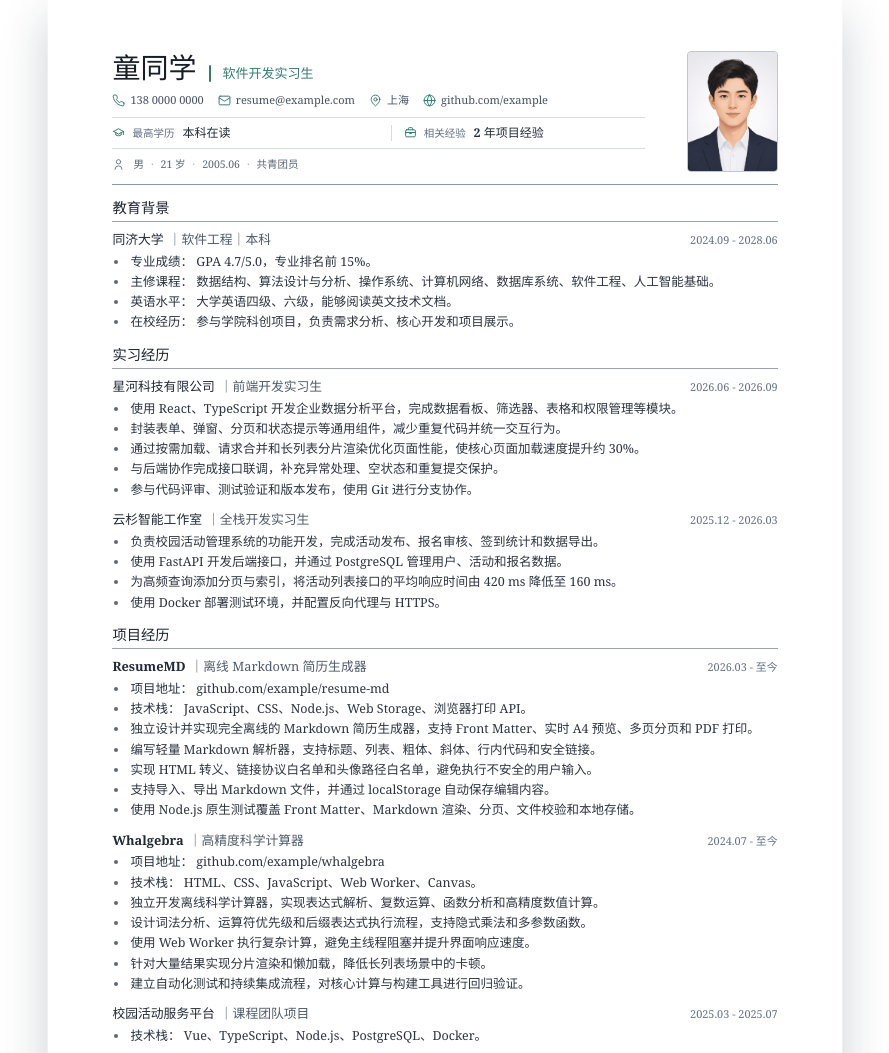
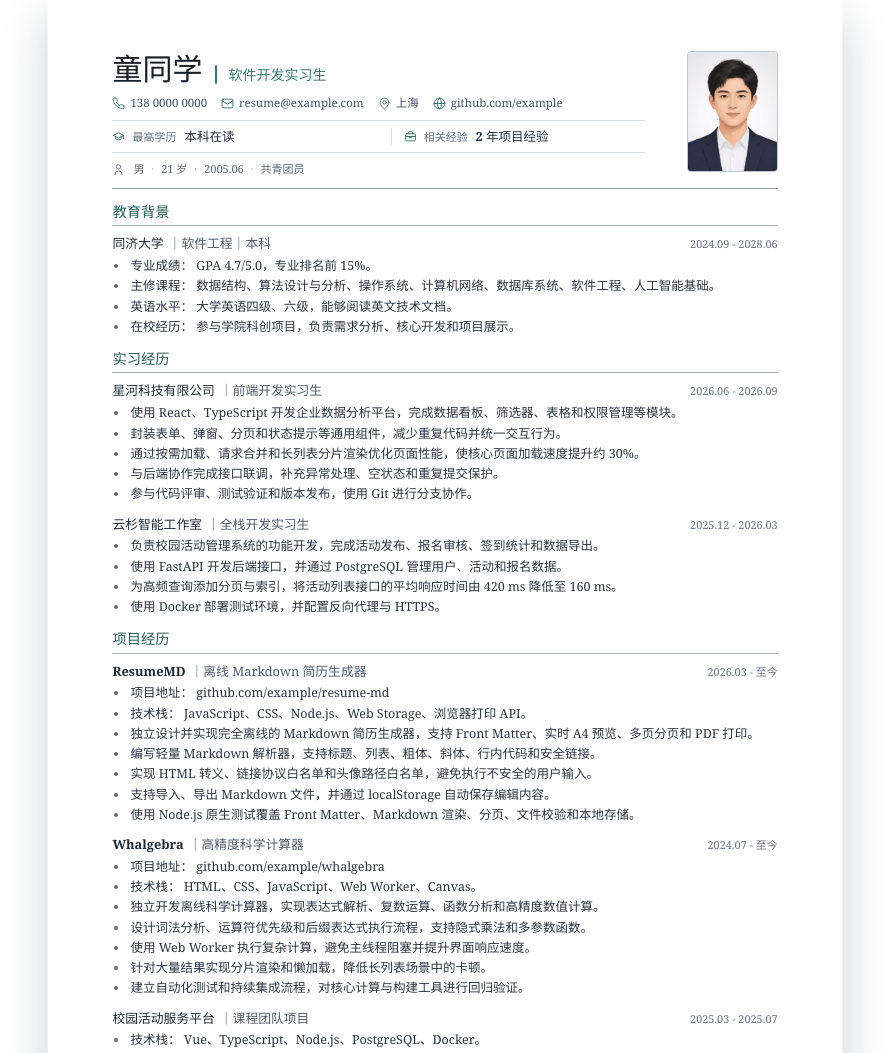
Before and after one commit to Double-Cloth/ResumeMD, a website with bundled scripts: page index.html in a window 1280 px wide. Shown: the top 1053 px of the page, without its empty margins (195-1084 px from the left). Built offline with nearby package versions, Linux system fonts and the light colour scheme.

Commit message:
优化简历页眉字号与标题层级

```diff
--- a/css/resume.css
+++ b/css/resume.css
@@ -65,7 +65,7 @@
 .resume-header h1 {
   margin: 0;
   color: #171d27;
-  font-size: 28px;
+  font-size: 30px;
   font-weight: 700;
   line-height: 1.18;
   letter-spacing: 0;
@@ -76,7 +76,7 @@
   margin: 0;
   padding-left: 13px;
   color: #357a72;
-  font-size: 13px;
+  font-size: 14px;
   font-weight: 650;
   line-height: 1.5;
   letter-spacing: 0;
@@ -115,7 +115,7 @@
   align-items: center;
   gap: 4px 14px;
   color: #465264;
-  font-size: 11px;
+  font-size: 11.5px;
   font-weight: 500;
   line-height: 1.5;
 }
@@ -187,14 +187,14 @@ a.resume-contact-item:hover > span {
 .resume-qualification-label {
   flex: 0 0 auto;
   color: #647184;
-  font-size: 10.5px;
+  font-size: 11px;
   line-height: 1.4;
 }
 
 .resume-qualification-copy strong {
   min-width: 0;
   color: #202a38;
-  font-size: 12px;
+  font-size: 12.5px;
   font-weight: 700;
   line-height: 1.4;
   overflow-wrap: anywhere;
@@ -206,7 +206,7 @@ a.resume-contact-item:hover > span {
   align-items: center;
   gap: 2px 0;
   color: #5b6675;
-  font-size: 10.5px;
+  font-size: 11px;
   line-height: 1.45;
 }
 
@@ -252,8 +252,8 @@ a.resume-contact-item:hover > span {
 .resume-section h2 {
   margin: 0 0 7px;
   padding: 0 0 4px;
-  border-bottom: 1px solid #9ba4af;
-  color: #1d2430;
+  border-bottom: 1px solid #a1b8b5;
+  color: #245f5a;
   font-size: 14.3px;
   font-weight: 700;
   line-height: 1.35;
--- a/js/pagination.js
+++ b/js/pagination.js
@@ -209,8 +209,7 @@
       let headingPlaced = false;
       let activeSection = null;
 
-      function openSection(includeHeading) {
-        const body = getBody();
+      function attachSection(body, includeHeading) {
         activeSection = ownerDocument.createElement('section');
         activeSection.className = sectionClass + (includeHeading ? '' : ' resume-section-continuation');
         body.appendChild(activeSection);
@@ -218,6 +217,19 @@
         if (includeHeading && heading) {
           activeSection.appendChild(heading.cloneNode(true));
           headingPlaced = true;
+        }
+
+        return activeSection;
+      }
+
+      function openSection(includeHeading) {
+        const body = getBody();
+        attachSection(body, includeHeading);
+
+        if (isPageOverflowing(currentPage) && activeSection.previousElementSibling) {
+          activeSection.parentNode.removeChild(activeSection);
+          addBodyPage();
+          attachSection(currentBody, includeHeading);
         }
 
         sectionStarted = true;
```
Also changed, not shown: test/app-shell.test.js (+11 -0 lines).
